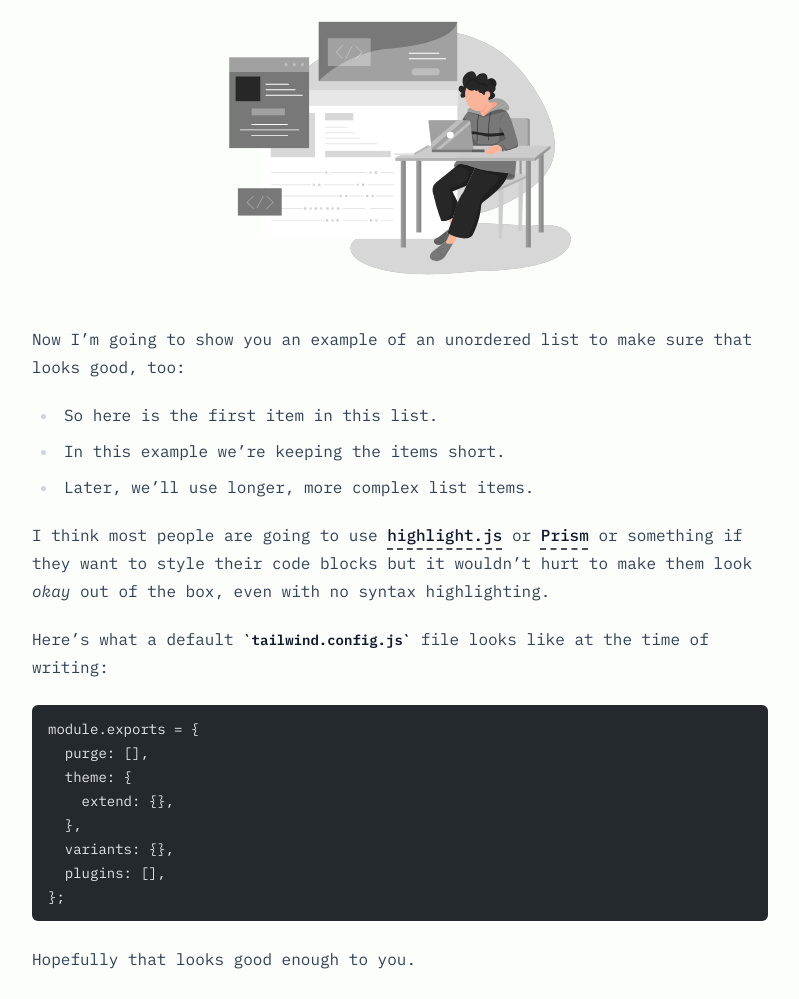
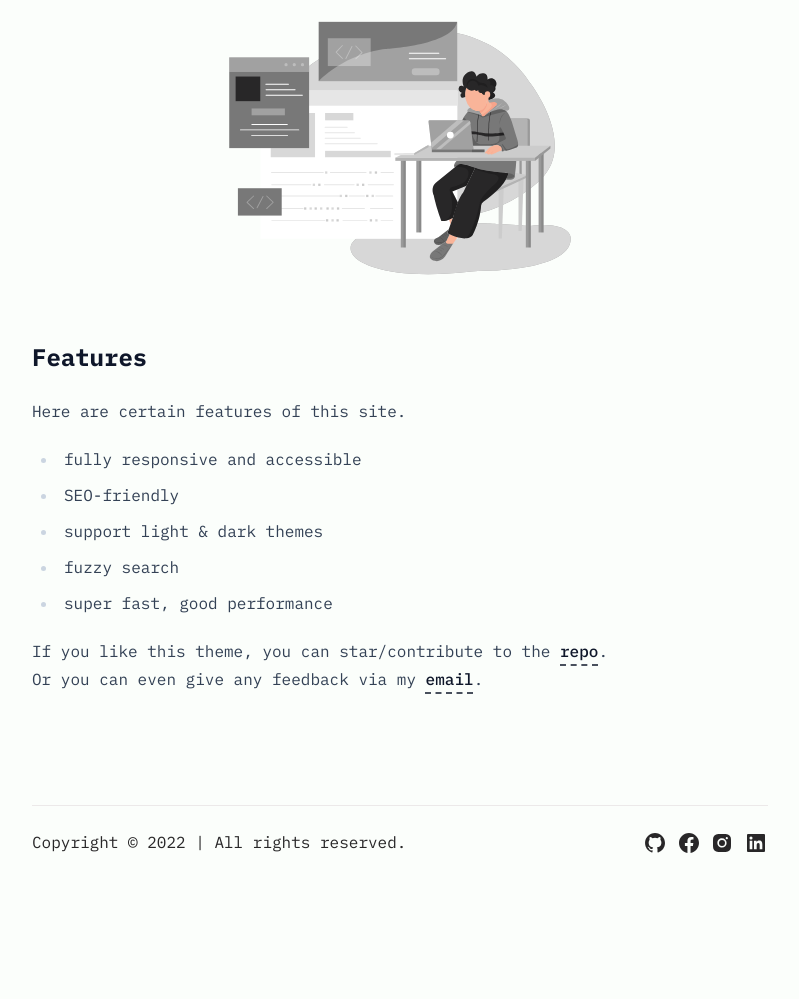
Before and after one commit to ryan6073/ourBlog, an Astro site: page /about in a window 1280 px wide. Shown: the part 441-1440 px from the top of the page, without its empty margins (240-1039 px from the left). After the commit the page ends 1319 px from the top, so only its background shows below. Built offline with nearby package versions, Linux system fonts and the light colour scheme; Astro itself is replaced by a stand-in of ours; some packages are replaced by stand-ins of ours.

Commit message:
Update about page content

````diff
--- a/src/pages/about.md
+++ b/src/pages/about.md
@@ -3,7 +3,7 @@ layout: ../layouts/AboutLayout.astro
 title: "About"
 ---
 
-Astro-Paper is a minimal, responsive and SEO-friendly Astro blog theme. This theme is written in vanilla JavaScript (+ TypeScript for type checking) without any additional frontend frameworks like React, Vue, Svelte etc. TailwindCSS is used for styling; and Markdown is used for blog posts.
+Astro-Paper is a minimal, responsive and SEO-friendly Astro blog theme. This theme is written in vanilla JavaScript (+ TypeScript for type checking) and a little bit of ReactJS for some actions. TailwindCSS is used for styling; and Markdown is used for blog contents.
 
 This theme is aimed to be responsive, SEO-friendly and accessible out of
 the box. Light and dark mode are supported by default and additional
@@ -14,25 +14,15 @@ info.
   <img src="/assets/dev.svg" class="sm:w-1/2 mx-auto" alt="coding dev illustration">
 </div>
 
-Now I'm going to show you an example of an unordered list to make sure that looks good, too:
+## Features
 
-- So here is the first item in this list.
-- In this example we're keeping the items short.
-- Later, we'll use longer, more complex list items.
+Here are certain features of this site.
 
-I think most people are going to use [highlight.js](https://highlightjs.org/) or [Prism](https://prismjs.com/) or something if they want to style their code blocks but it wouldn't hurt to make them look _okay_ out of the box, even with no syntax highlighting.
+- fully responsive and accessible
+- SEO-friendly
+- support light & dark themes
+- fuzzy search
+- super fast, good performance
 
-Here's what a default `tailwind.config.js` file looks like at the time of writing:
-
-```js
-module.exports = {
-  purge: [],
-  theme: {
-    extend: {},
-  },
-  variants: {},
-  plugins: [],
-};
-```
-
-Hopefully that looks good enough to you.
+If you like this theme, you can star/contribute to the [repo](https://highlightjs.org/).
+Or you can even give any feedback via my [email](mailto:contact@satnaing.dev).
````
